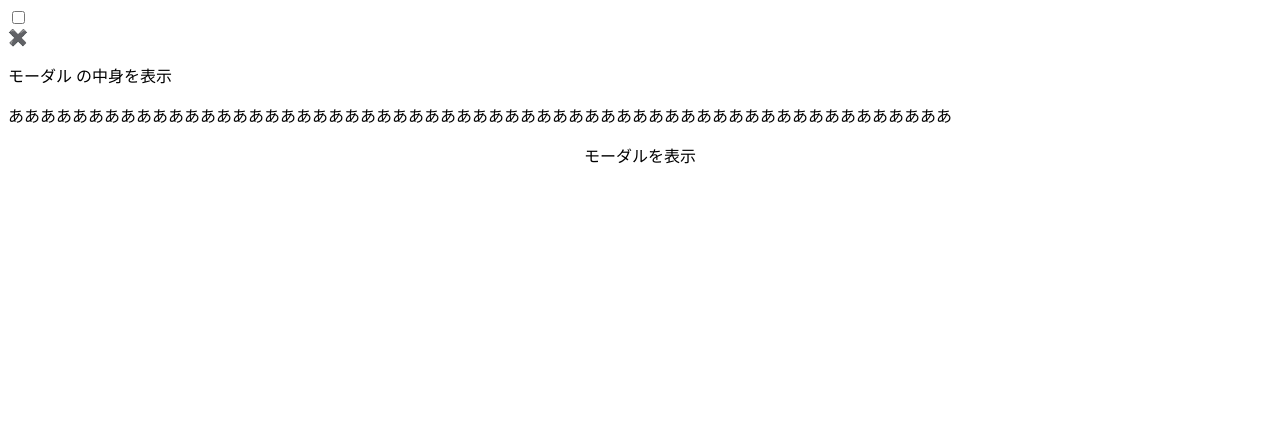
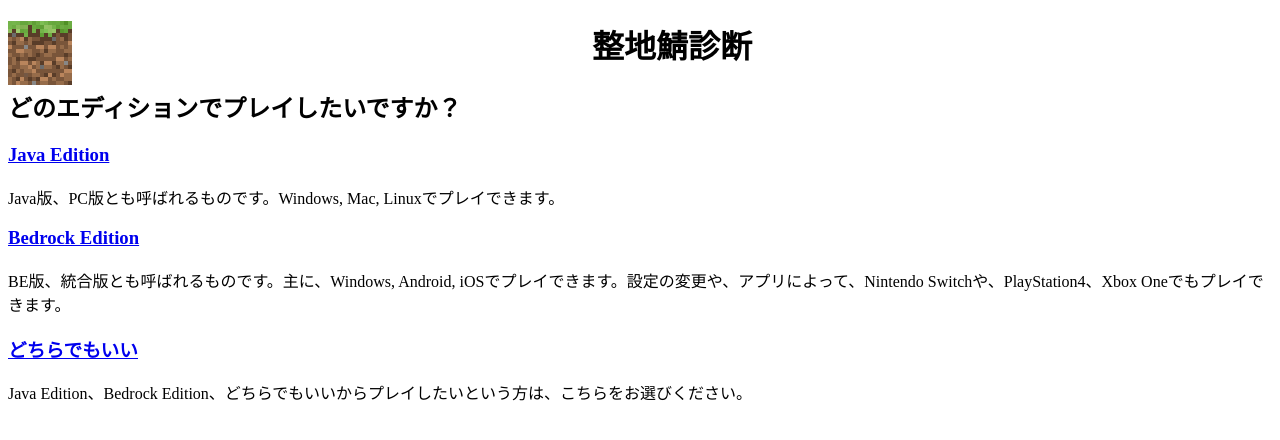
Before and after one commit to KokiZingy/Seichi_Server_Diagnosis, a plain HTML site: page index.html in a window 1280 px wide. Drawn offline with Linux system fonts and the light colour scheme.

Commit message:
Update index.html

```diff
--- a/index.html
+++ b/index.html
@@ -3,24 +3,19 @@
   <head>
     <meta charset="utf-8">
     <meta name="viewport" content="width=device-width">
-    <title>くるみもも</title>
-    <link rel="icon" href="image/Kurumimomo.png">
+    <title>整地鯖診断</title>
+    <link rel="icon" href="images/logo.png">
     <link href="style.css" rel="stylesheet" type="text/css" />
   </head>
+  <img src="images/logo.png" alt="整地鯖診断のロゴ" title="整地鯖診断のロゴ" align="left">
+   <h1 align="center">整地鯖診断</h1>
+   <h2>どのエディションでプレイしたいですか？</h2>
+   <h3><a href="second/je.html">Java Edition</a></h3>
+   <p>Java版、PC版とも呼ばれるものです。Windows, Mac, Linuxでプレイできます。</p>
+   <h3><a href="second/be.html">Bedrock Edition</a></h3>
+   <p>BE版、統合版とも呼ばれるものです。主に、Windows, Android, iOSでプレイできます。設定の変更や、アプリによって、Nintendo Switchや、PlayStation4、Xbox Oneでもプレイできます。</p>
+   <h3><a href="second/ok.html">どちらでもいい</a></h3>
+   <p>Java Edition、Bedrock Edition、どちらでもいいからプレイしたいという方は、こちらをお選びください。</p>
   <body>
-    <div class="modal_wrap">
-<input id="trigger" type="checkbox">
-    <div class="modal_overlay">
-        <label for="trigger" class="modal_trigger"></label>
-        <div class="modal_content">
-            <label for="trigger" class="close_button">✖️</label>
-            <p class="modal_title2">モーダル の中身を表示</p>
-            <p>あああああああああああああああああああああああああああああああああああああああああああああああああああああああああああ</p>
-        </div>
-    </div>
-</div>
-<center>
-<label for="trigger" class="open_button">モーダルを表示</label>
-</center>
   </body>
 </html>
```
